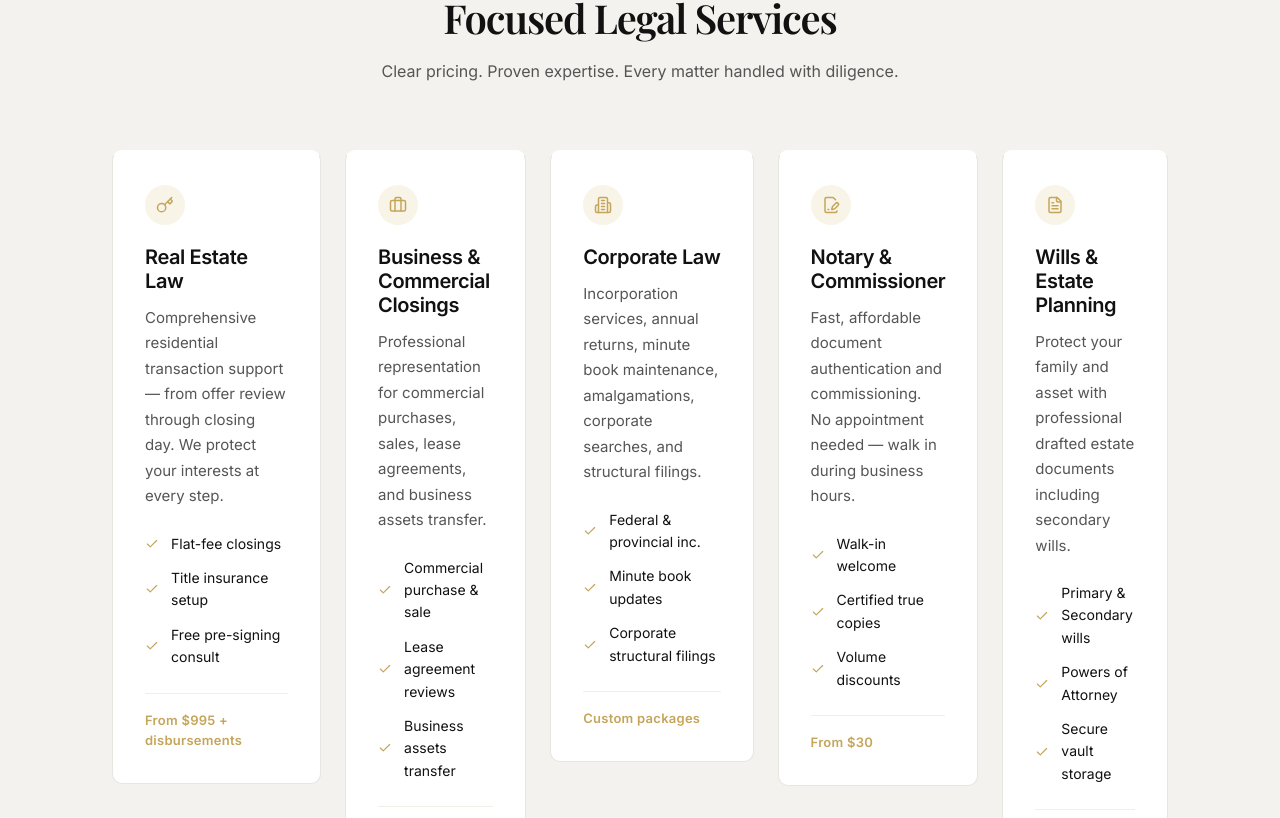
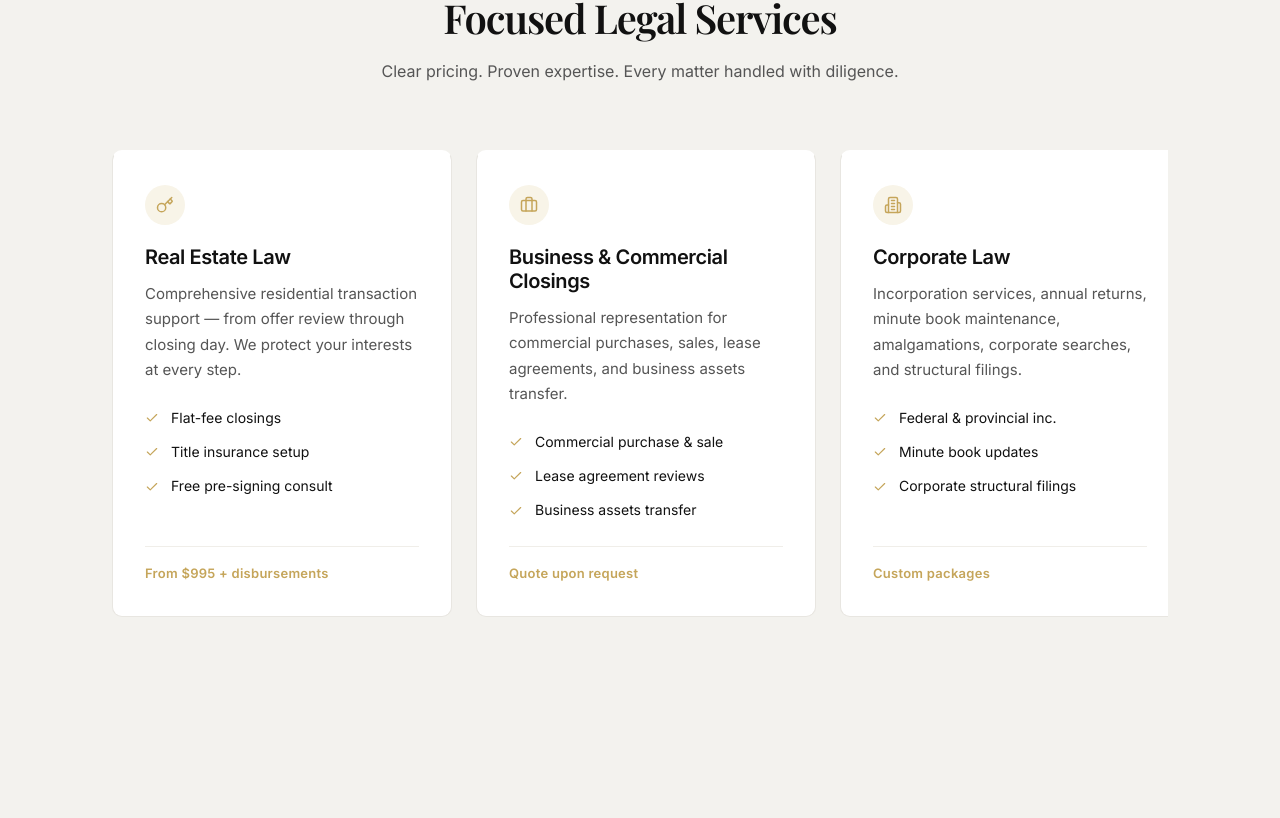
Before and after one commit to disuhitarth/SUMAN-AHUJA, a Next.js app: page / in a window 1280 px wide. Shown: the part 1082-1900 px from the top of the page. Built offline with nearby package versions, Linux system fonts and the light colour scheme.

Commit message:
fix: resolve services carousel card squeezing by styling ScrollReveal wrappers as flex items in Services.tsx

```diff
--- a/src/app/components/Services.module.css
+++ b/src/app/components/Services.module.css
@@ -29,6 +29,13 @@
   background: var(--color-accent-hover);
 }
 
+/* ── Card Wrapper ──────────────────────────────────────── */
+.cardWrapper {
+  flex: 0 0 340px; /* Spacious fixed width for the carousel */
+  scroll-snap-align: start;
+  display: flex; /* Allows the card inside to stretch vertically */
+}
+
 /* ── Card ──────────────────────────────────────────────── */
 .card {
   background-color: var(--color-surface);
@@ -39,8 +46,7 @@
   display: flex;
   flex-direction: column;
   transition: all var(--duration-base) var(--ease-out);
-  flex: 0 0 340px; /* Spacious fixed width */
-  scroll-snap-align: start;
+  width: 100%;
 }
 
 .card:hover {
--- a/src/app/components/Services.tsx
+++ b/src/app/components/Services.tsx
@@ -84,7 +84,11 @@ export default function Services() {
         {/* Card Grid */}
         <div className={styles.grid}>
           {SERVICES.map((service, i) => (
-            <ScrollReveal key={service.id} delay={i * 100}>
+            <ScrollReveal
+              key={service.id}
+              delay={i * 100}
+              className={styles.cardWrapper}
+            >
               <div id={service.id} className={styles.card}>
                 <div className={styles.iconWrap}>
                   <service.icon size={18} />
```
